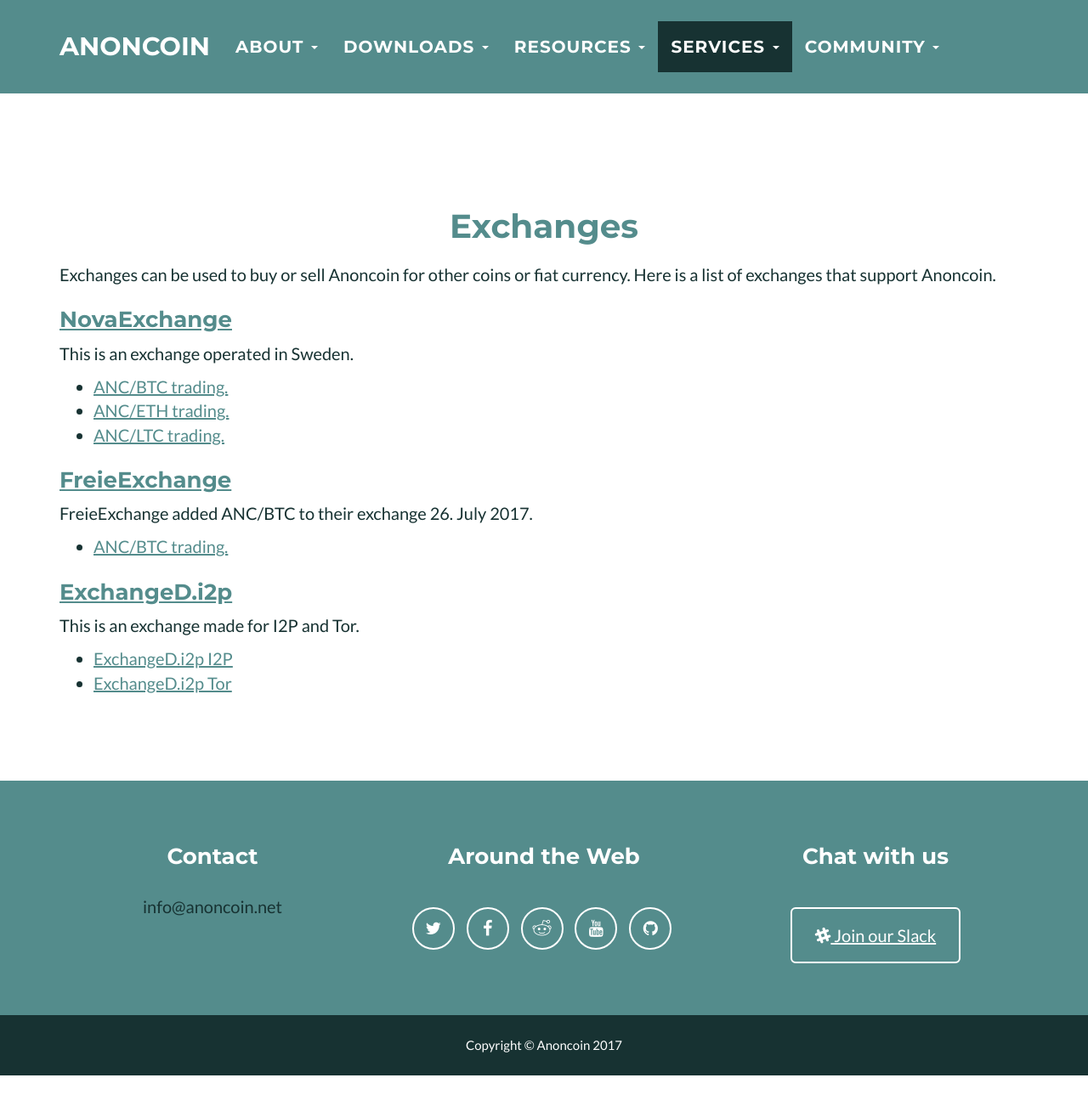
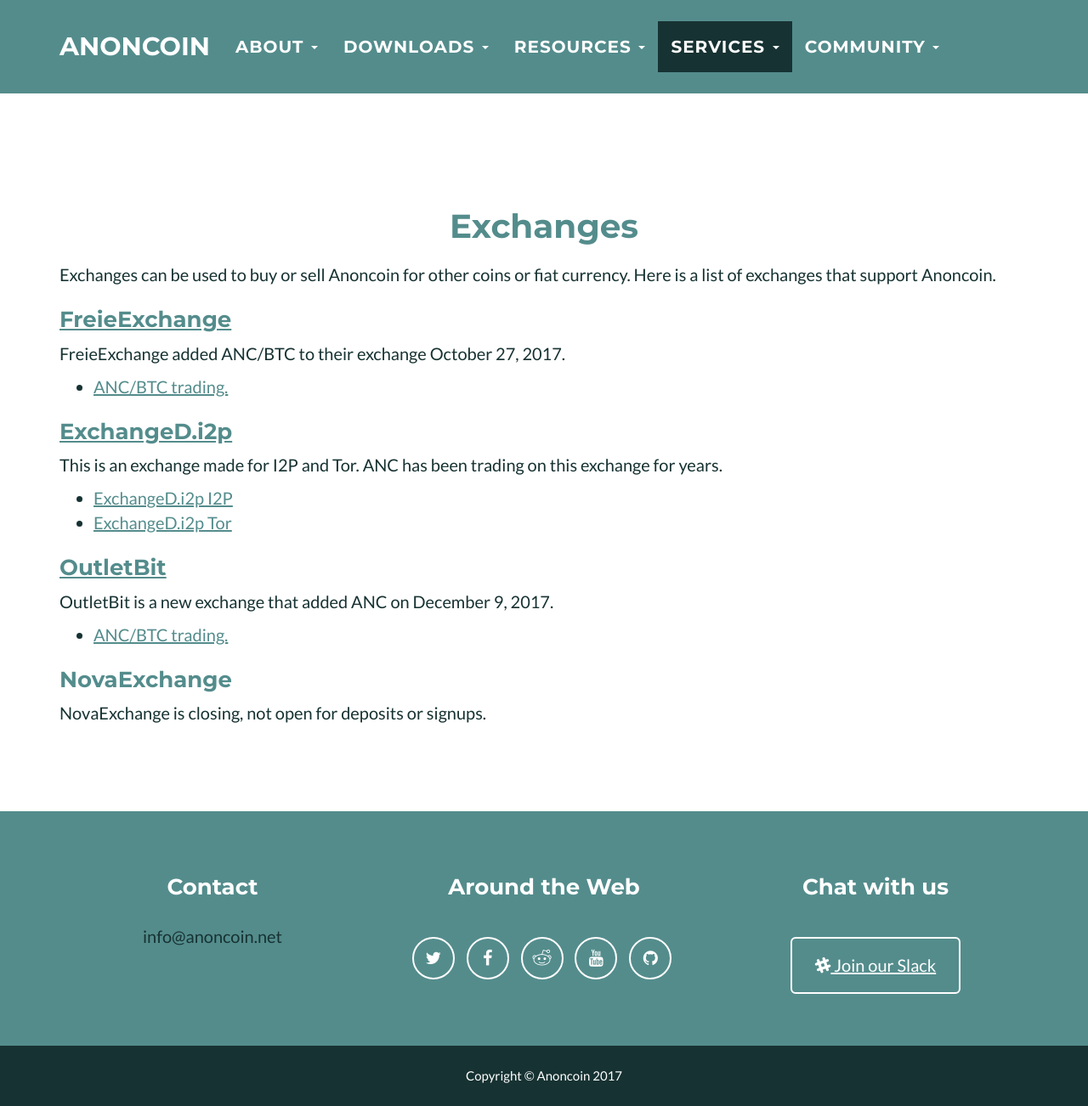
Before and after one commit to Anoncoin/anoncoin-website, a Jekyll site: the page built from services/Exchanges.md, in a window 1280 px wide and 1302 px high. Shown: the whole window at 85% size. Built offline with Jekyll 4.4.1, drawn with Linux system fonts in a browser that asks for light colours.

Commit message:
Add OutletBit to exchange list

```diff
--- a/services/Exchanges.md
+++ b/services/Exchanges.md
@@ -6,23 +6,23 @@ permalink: /Exchanges/
 
 Exchanges can be used to buy or sell Anoncoin for other coins or fiat currency. Here is a list of exchanges that support Anoncoin.
 
-### [NovaExchange](https://novaexchange.com/)
-
-This is an exchange operated in Sweden.
-
-- [ANC/BTC trading.](https://novaexchange.com/market/BTC_ANC/)
-- [ANC/ETH trading.](https://novaexchange.com/market/ETH_ANC/)
-- [ANC/LTC trading.](https://novaexchange.com/market/LTC_ANC/)
-
 ### [FreieExchange](https://freiexchange.com)
 
-FreieExchange added ANC/BTC to their exchange 26. July 2017.
-- [ANC/BTC trading.](https://freiexchange.com)
-
+FreieExchange added ANC/BTC to their exchange October 27, 2017.
+- [ANC/BTC trading.](https://freiexchange.com/market/ANC/BTC)
 
 ### [ExchangeD.i2p](http://exchanged.i2p/)
 
-This is an exchange made for I2P and Tor.
+This is an exchange made for I2P and Tor. ANC has been trading on this exchange for years.
 
 - [ExchangeD.i2p I2P](http://exchanged.i2p/en/home)
 - [ExchangeD.i2p Tor](http://exchangem6mcinyo.onion/en/home)
+
+### [OutletBit](https://www.outletbit.com)
+
+OutletBit is a new exchange that added ANC on December 9, 2017.
+- [ANC/BTC trading.](https://www.outletbit.com/market/61)
+
+### NovaExchange
+
+NovaExchange is closing, not open for deposits or signups.
```
